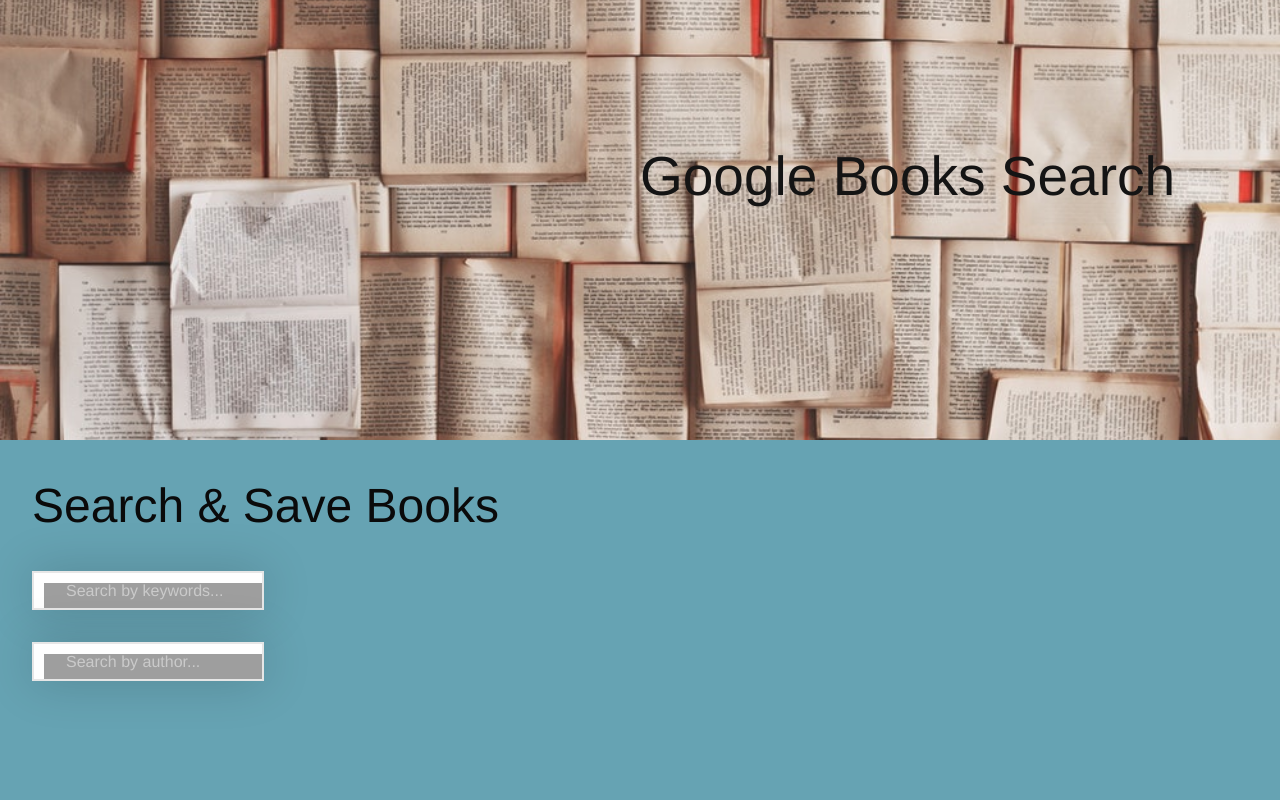
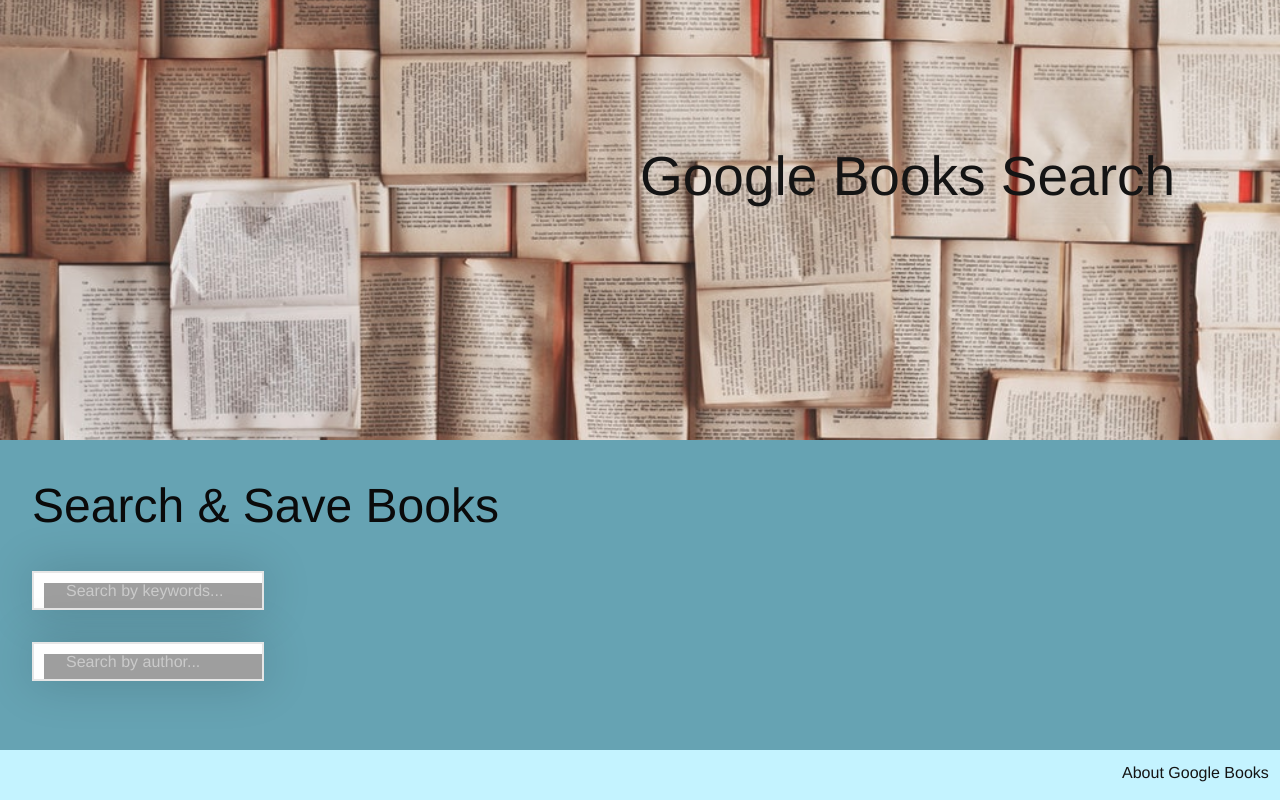
Before and after one commit to zoe-gonzales/google-books, a React (Create React App) app in the folder client/: page / in a window 1280 px wide. Built offline with nearby package versions, Linux system fonts and the light colour scheme; grey boxes are pictures that could not be loaded.

Commit message:
footer component

```diff
--- a/client/public/index.html
+++ b/client/public/index.html
@@ -24,6 +24,15 @@
     <title>React App</title>
   </head>
   <body>
+    <style>
+      html {
+          position: relative;
+          min-height: 100%;
+      }
+      body {
+          margin-bottom: 50px;
+      }
+    </style>
     <noscript>
       You need to enable JavaScript to run this app.
     </noscript>
--- a/client/src/components/Footer/index.js
+++ b/client/src/components/Footer/index.js
@@ -0,0 +1,14 @@
+import React from 'react';
+import './style.css';
+
+export default function Footer() {
+    return (
+        <footer>
+            <a
+            href="https://www.google.com/intl/en/googlebooks/about/index.html"
+            target="_blank"
+            rel="noopener noreferrer">
+            About Google Books</a>
+        </footer>
+    )
+}
--- a/client/src/components/Footer/style.css
+++ b/client/src/components/Footer/style.css
@@ -0,0 +1,17 @@
+footer {
+    background-color: #C4F3FF;
+    position: absolute;
+    bottom: 0;
+    width: 100%;
+    height: 50px;
+}
+
+a {
+    float: right;
+    padding: .7rem;
+    color: #141414;
+}
+
+a:hover {
+    color: #66A3B3;
+}
--- a/client/src/pages/Search.js
+++ b/client/src/pages/Search.js
@@ -1,13 +1,10 @@
 import React, { Component } from 'react';
 import Header from '../components/Header';
 import SearchBar from '../components/SearchBar';
+import Footer from '../components/Footer';
 import './style.css';
 
 class Search extends Component {
-
-
-
-
     render() {
         return (
             <div>
@@ -15,6 +12,7 @@
                 <h1 className="sub-title">Search & Save Books</h1>
                 <SearchBar placeholder={"Search by keywords..."}/>
                 <SearchBar placeholder={"Search by author..."}/>
+                <Footer/>
             </div>
         )
     }
```
Also changed, not shown: client/src/components/SearchBar/index.js (+5 -3 lines).
